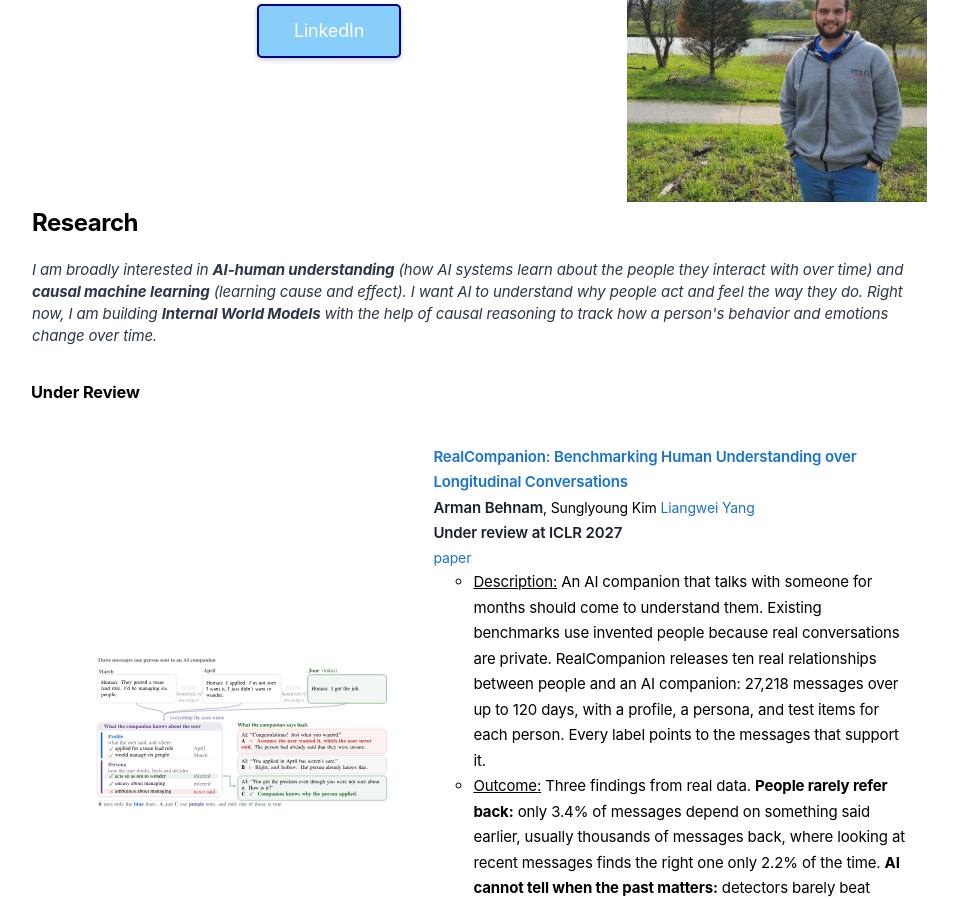
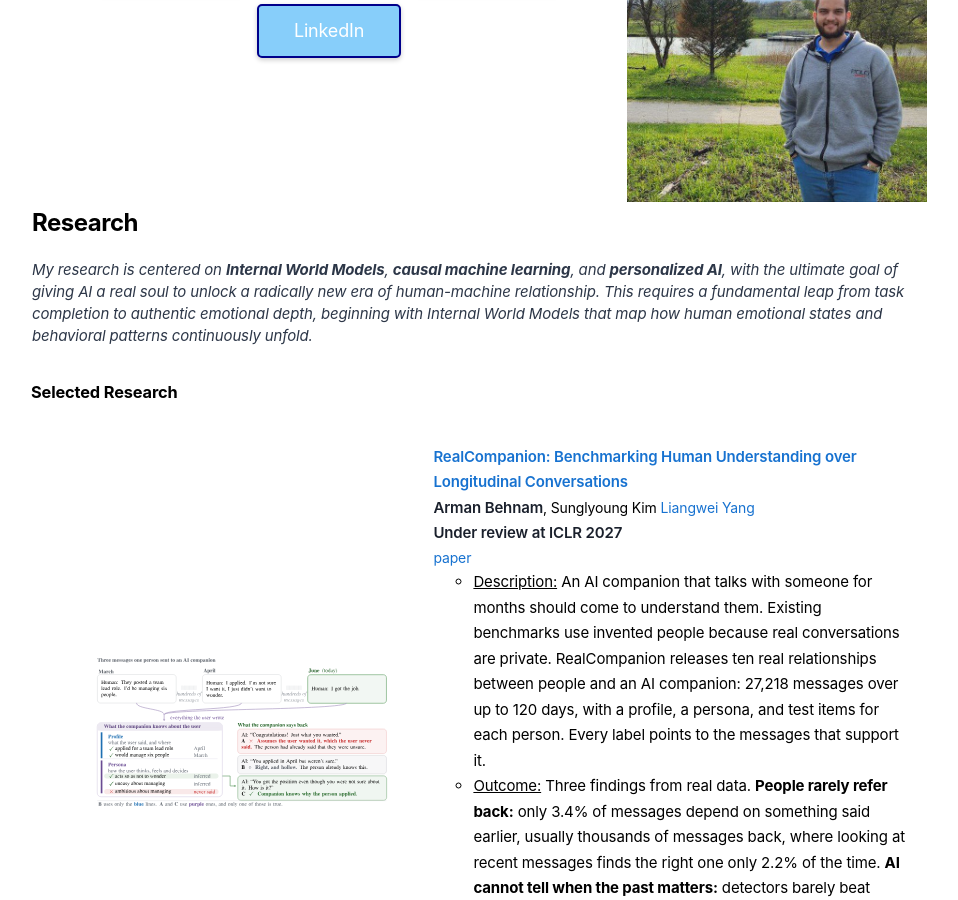
Before and after one commit to ArmanBehnam/ArmanBehnam.github.io, a Jekyll site: the page built from index.html, in a window 1280 px wide and 900 px high, scrolled down 381 px. Shown: the whole window, without its empty margins (161-1119 px from the left). Built offline with Jekyll 4.4.1, drawn with Linux system fonts in a browser that asks for light colours.

```diff
--- a/index.html
+++ b/index.html
@@ -82,17 +82,17 @@ title: Arman Behnam's website
           <td style="width:100%;vertical-align:middle">
             <heading>Research</heading>
 
-	<p><em>I am broadly interested in <b>AI-human understanding</b> (how AI systems learn about the people they interact with over time)
-		and <b>causal machine learning</b> (learning cause and effect).
-I want AI to understand why people act and feel the way they do.
-Right now, I am building <b>Internal World Models</b> with the help of causal reasoning to track how a person's behavior
-		and emotions change over time.</em></p>
+	<p><em>My research is centered on <b>Internal World Models</b>, <b>causal machine learning</b>,
+		and <b>personalized AI</b>, with the ultimate goal of giving AI a real soul to unlock a
+		radically new era of human-machine relationship. This requires a fundamental leap from task completion to
+		authentic emotional depth, beginning with Internal World Models that map how human emotional states and
+		behavioral patterns continuously unfold.</em></p>
 
           </td>
         </tr>
     </tbody></table>
 
-<h3>Under Review</h3>
+<h3>Selected Research</h3>
 <ul>
   <table style="width:100%;border:0px;border-spacing:0px;border-collapse:separate;margin-right:auto;margin-left:auto;"><tbody>
   <tr>
```
